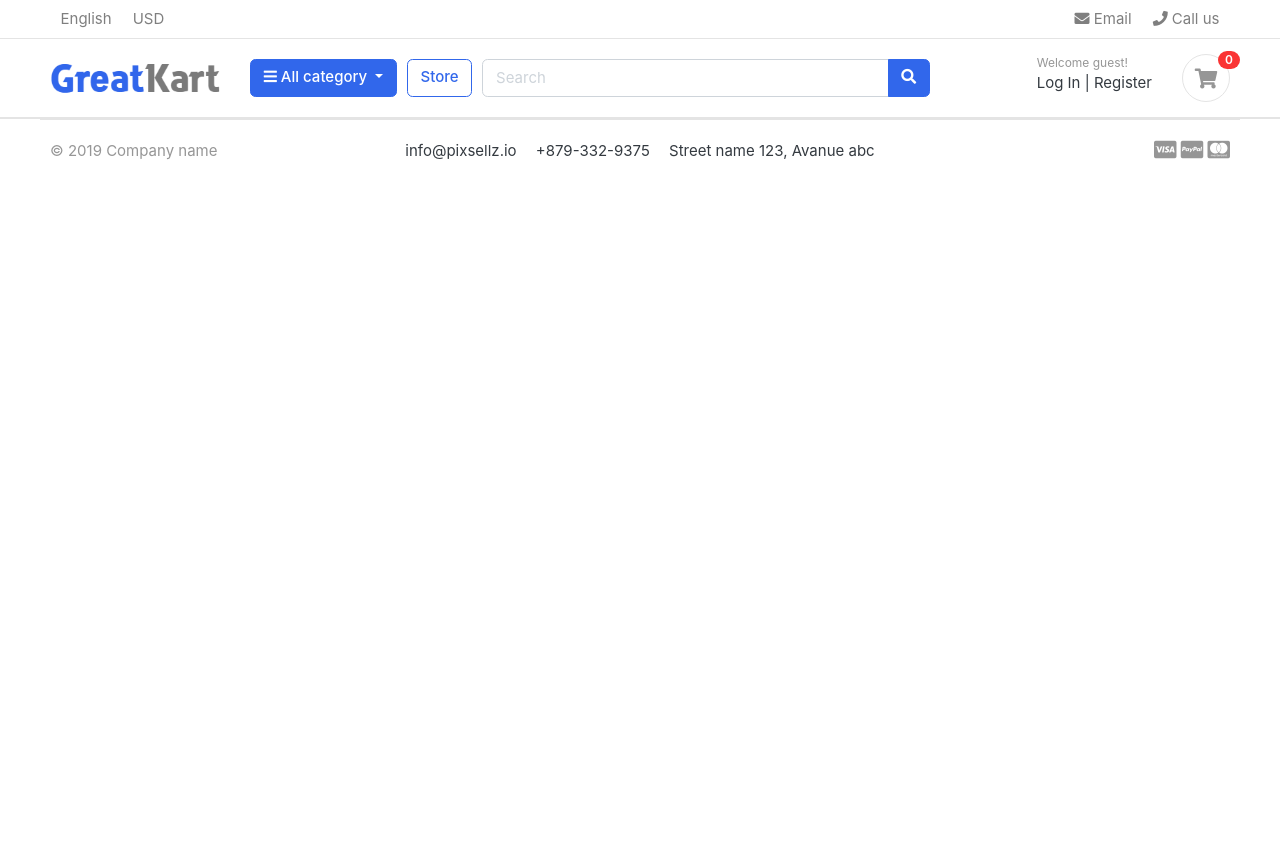
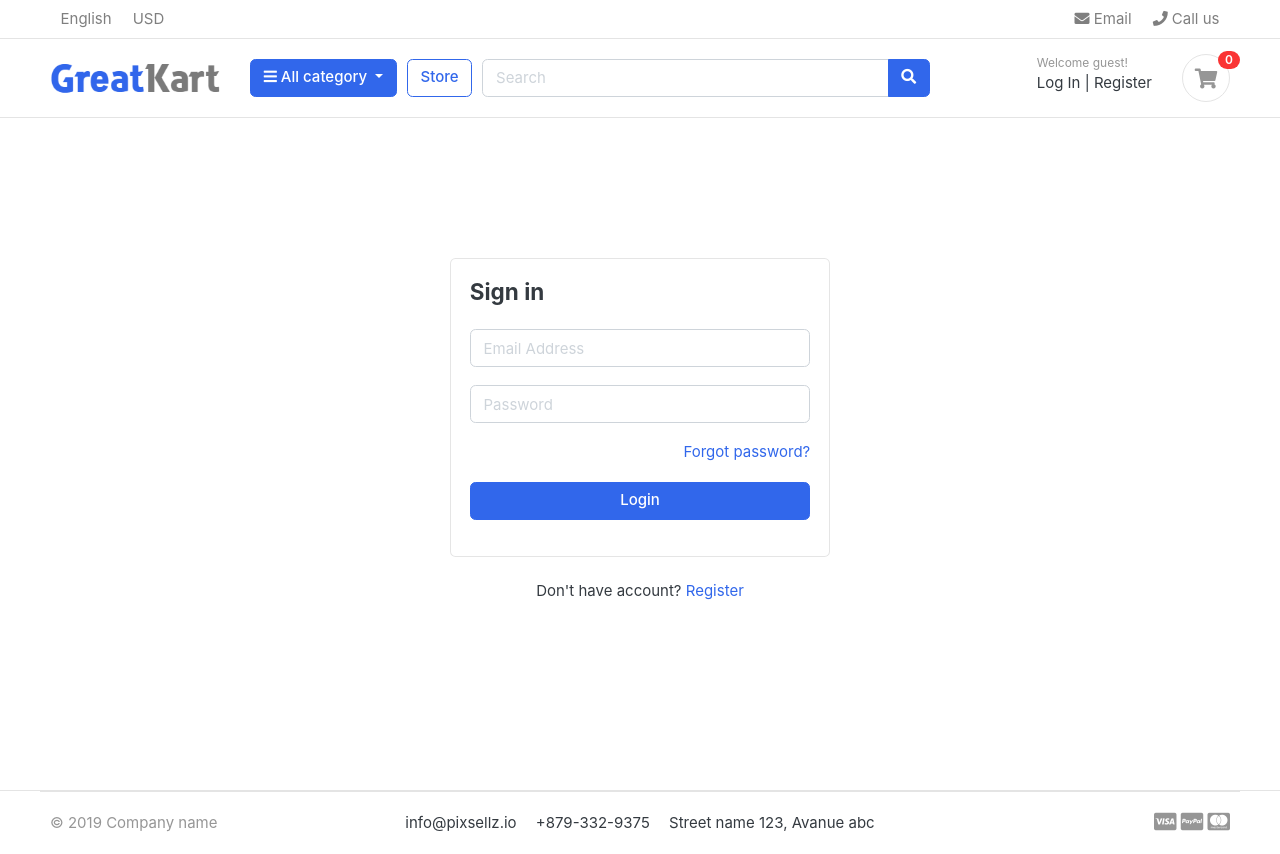
Before and after one commit to prematal2828/greatkart-django, a Django app: page /accounts/login/ in a window 1280 px wide. Before the commit the page ends 160 px from the top, so only its background shows below. Run offline with Django 4.2, Linux system fonts and the light colour scheme; data that the repository does not hold is empty; some libraries are stand-ins or nearby versions; some web fonts are replaced.

Commit message:
Added Login and Logout

```diff
--- a/accounts/views.py
+++ b/accounts/views.py
@@ -1,3 +1,5 @@
+from django.contrib import messages, auth
+from django.contrib.auth.decorators import login_required
 from django.shortcuts import render, redirect
 from .forms import RegistrationForm
 from .models import Account
@@ -22,6 +24,8 @@ def register(request):
                                                )
             user.phone_number = phone_number
             user.save()
+            messages.success(request, "Registration Successful")
+            return redirect('register')
     else:
         form = RegistrationForm()
     context = {
@@ -31,8 +35,24 @@ def register(request):
 
 
 def login(request):
+    if request.method == 'POST':
+        email = request.POST['email']
+        password = request.POST['password']
+        user = auth.authenticate(email=email, password=password)
+
+        if user is not None:
+            auth.login(request, user)
+            # messages.success(request, "Logged In")
+            return redirect('home')
+        else:
+            messages.error(request, "Invalid Login Credentials")
+            return redirect('login')
+
     return render(request, 'accounts/login.html')
 
 
+@login_required(login_url='login')
 def logout(request):
-    return render(request, 'accounts/logout.html')
+    auth.logout(request)
+    messages.success(request, 'You are logged out')
+    return redirect('login')
--- a/greatkart/settings.py
+++ b/greatkart/settings.py
@@ -132,3 +132,8 @@ MEDIA_ROOT = BASE_DIR / 'media'
 DEFAULT_AUTO_FIELD = 'django.db.models.BigAutoField'
 
 AUTH_USER_MODEL = 'accounts.Account'
+
+from django.contrib.messages import constants as messages
+MESSAGE_TAGS = {
+    messages.ERROR: 'danger',
+}
--- a/static/js/script.js
+++ b/static/js/script.js
@@ -57,3 +57,9 @@ $(document).ready(function() {
 
 });
 // jquery end
+
+
+
+setTimeout(function (){
+    $('#message').fadeOut('slow')
+}, 4000);
--- a/templates/accounts/login.html
+++ b/templates/accounts/login.html
@@ -2,6 +2,38 @@
 
 {% block content %}
 
+    <section class="section-conten padding-y" style="min-height:84vh">
+
+        <!-- ============================ COMPONENT LOGIN   ================================= -->
+        <div class="card mx-auto" style="max-width: 380px; margin-top:100px;">
+            <div class="card-body">
+                <h4 class="card-title mb-4">Sign in</h4>
+                {% include 'alerts.html' %}
+                <form action="{% url 'login' %}" method="POST">
+                    {% csrf_token %}
+                    <div class="form-group">
+                        <input type="email" class="form-control" placeholder="Email Address" name="email">
+                    </div> <!-- form-group// -->
+                    <div class="form-group">
+                        <input type="password" class="form-control" placeholder="Password" name="password">
+                    </div> <!-- form-group// -->
+
+                    <div class="form-group">
+                        <a href="#" class="float-right">Forgot password?</a>
+
+                    </div> <!-- form-group form-check .// -->
+                    <div class="form-group">
+                        <button type="submit" class="btn btn-primary btn-block"> Login</button>
+                    </div> <!-- form-group// -->
+                </form>
+            </div> <!-- card-body.// -->
+        </div> <!-- card .// -->
+
+        <p class="text-center mt-4">Don't have account? <a href="{% url 'register' %}">Register</a></p>
+        <br><br>
+        <!-- ============================ COMPONENT LOGIN  END.// ================================= -->
 
 
+    </section>
+
 {% endblock %}
--- a/templates/accounts/register.html
+++ b/templates/accounts/register.html
@@ -4,6 +4,7 @@
 
     <div class="card mx-auto" style="max-width:520px; margin-top:40px;">
         <article class="card-body">
+            {% include 'alerts.html' %}
             <header class="mb-4"><h4 class="card-title">Sign up</h4></header>
             <form action="{% url 'register' %}" method="POST">
                 {% csrf_token %}
@@ -45,10 +46,11 @@
                 {{ form.email.errors }}
                 {{ form.non_field_errors }}
 
+
             </form>
         </article><!-- card-body.// -->
     </div> <!-- card .// -->
-    <p class="text-center mt-4">Have an account? <a href="">Log In</a></p>
+    <p class="text-center mt-4">Have an account? <a href="{% url 'login' %}">Log In</a></p>
     <br><br>
 
 {% endblock %}
--- /dev/null
+++ b/templates/alerts.html
@@ -0,0 +1,12 @@
+{% if messages %}
+    <div id="message" class="container">
+        {% for message in messages %}
+            <div {% if message.tags %} class="alert alert-{{ message.tags }}"{% endif %} role="alert">{{ message }}
+                <button type="button" class="close" data-dismiss="alert"><span aria-hidden="true">&times;</span>
+                </button>
+                {% if message.level == DEFAULT_MESSAGE_LEVELS.ERROR %}Error: {% endif %}
+            </div>
+        {% endfor %}
+    </div>
+
+{% endif %}
--- a/templates/base.html
+++ b/templates/base.html
@@ -107,12 +107,21 @@
                 <div class="col-lg-3 col-sm-6 col-8 order-2 order-lg-3">
                     <div class="d-flex justify-content-end mb-3 mb-lg-0">
                         <div class="widget-header">
+                            {% if user.id is None %}
                             <small class="title text-muted">Welcome guest!</small>
                             <div>
                                 <a href="{% url 'login' %}">Log In</a> <span class="dark-transp"> | </span>
                                 <a href="{% url 'register' %}"> Register</a>
+                                {% else %}
+                                <small class="title text-muted">Welcome {{ user.first_name }}</small>
+                            <div>
+                                <a href="#">Dashboard</a> <span class="dark-transp"> | </span>
+                                <a href="{% url 'logout' %}">Log Out</a> <span class="dark-transp"></span>
+                                {% endif %}
+
                             </div>
                         </div>
+
                         <a href="{% url 'cart' %}" class="widget-header pl-3 ml-3">
                             <div class="icon icon-sm rounded-circle border"><i class="fa fa-shopping-cart"></i></div>
                             <span class="badge badge-pill badge-danger notify">{{ cart_count }}</span>
```
Also changed, not shown: templates/accounts/logout.html (deleted, +0 -7 lines).
